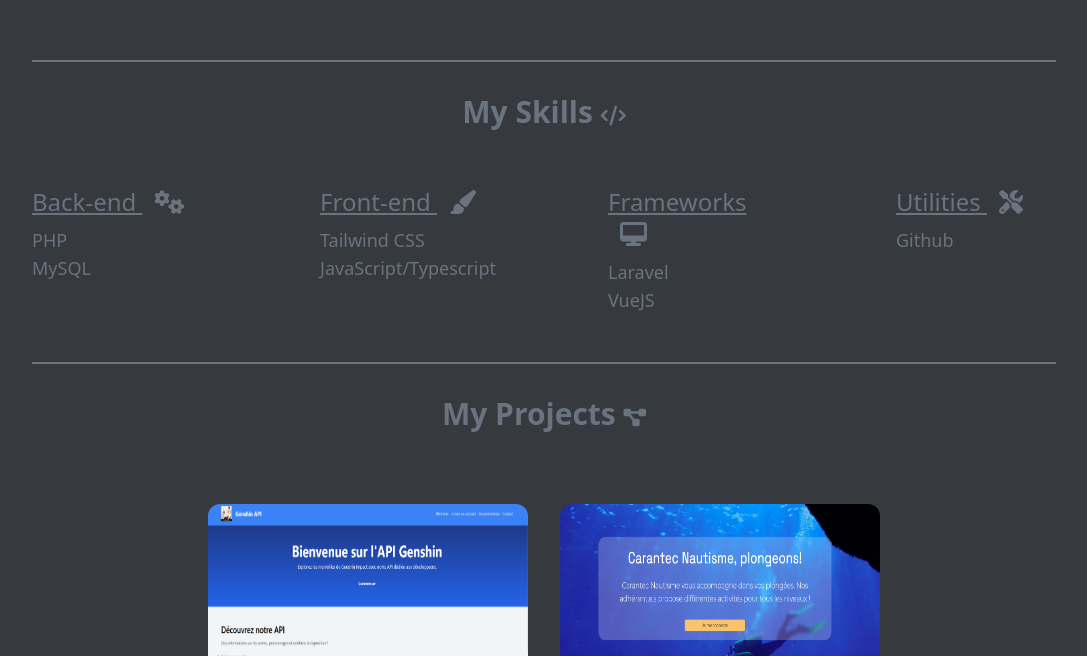
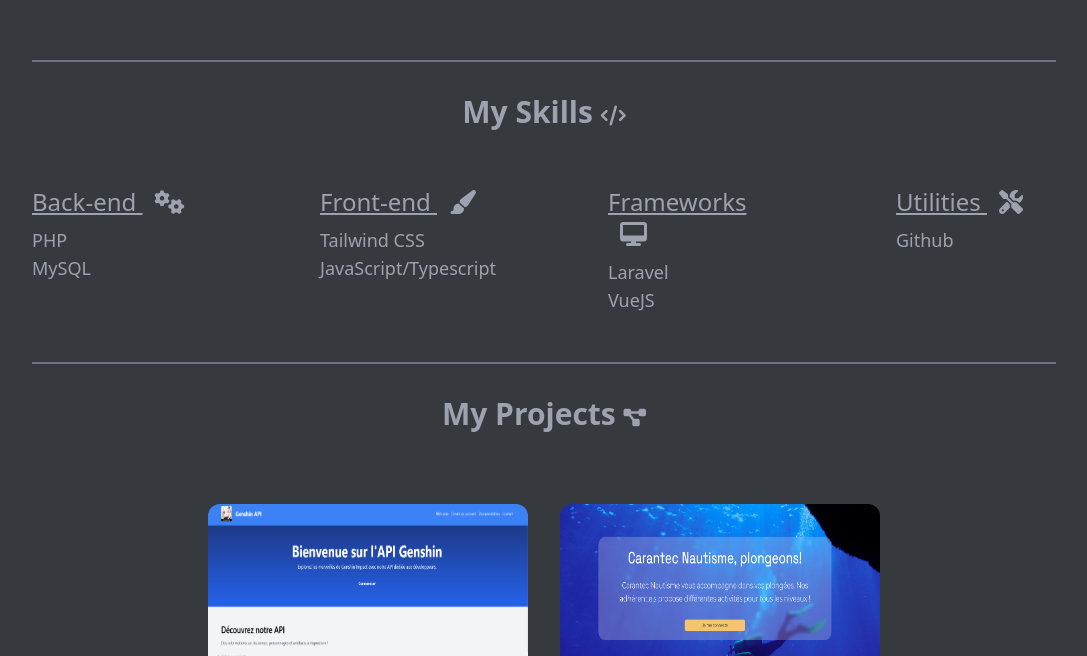
Before and after one commit to LucBUTGH/Portfolio, a Vue app: page / in a window 1280 px wide. Shown: the part 804-1460 px from the top of the page, without its empty margins (96-1183 px from the left). Built offline with nearby package versions, Linux system fonts and the light colour scheme.

Commit message:
fix: color font skills and projects sections

```diff
--- a/src/views/WelcomeView.vue
+++ b/src/views/WelcomeView.vue
@@ -62,14 +62,14 @@ export default {
 
         <div class="bg-discord flex flex-col items-center justify-center">
             <div class="border-t-2 border-gray-500 mx-2 w-4/5">
-                <div class="flex flex-col items-center justify-center text-center text-gray-500 my-8">
+                <div class="flex flex-col items-center justify-center text-center text-gray-400 my-8">
                     <h2 class="text-3xl font-bold mb-4">
                         My Skills
                         <i class="fas fa-code text-xl mb-2"></i>
                     </h2>
                 </div>
                 <div class="grid grid-cols-1 md:grid-cols-4 gap-6 md:gap-32 mb-12">
-                    <ul class="text-lg text-gray-500">
+                    <ul class="text-lg text-gray-400">
                         <li class="text-2xl underline mb-2">
                             Back-end
                             <i class="fa-solid fa-gears ml-3"></i>
@@ -77,7 +77,7 @@ export default {
                         <li>PHP</li>
                         <li>MySQL</li>
                     </ul>
-                    <ul class="text-lg text-gray-500">
+                    <ul class="text-lg text-gray-400">
                         <li class="text-2xl underline mb-2">
                             Front-end
                             <i class="fa-solid fa-paintbrush ml-3"></i>
@@ -85,7 +85,7 @@ export default {
                         <li>Tailwind CSS</li>
                         <li>JavaScript/Typescript</li>
                     </ul>
-                    <ul class="text-lg text-gray-500">
+                    <ul class="text-lg text-gray-400">
                         <li class="text-2xl underline mb-2">
                             Frameworks
                             <i class="fa-solid fa-desktop ml-3"></i>
@@ -93,7 +93,7 @@ export default {
                         <li>Laravel</li>
                         <li>VueJS</li>
                     </ul>
-                    <ul class="text-lg text-gray-500">
+                    <ul class="text-lg text-gray-400">
                         <li class="text-2xl underline mb-2">
                             Utilities
                             <i class="fa-solid fa-screwdriver-wrench ml-3"></i>
@@ -106,7 +106,7 @@ export default {
 
         <div class="bg-discord flex flex-col items-center justify-center">
             <div class="border-t-2 border-gray-500 mx-2 w-4/5">
-                <div class="flex flex-col items-center text-gray-500 my-8">
+                <div class="flex flex-col items-center text-gray-400 my-8">
                     <h2 class="text-3xl font-bold mb-4">
                         My Projects
                         <i class="fa-solid fa-project-diagram text-xl mb-2"></i>
```
